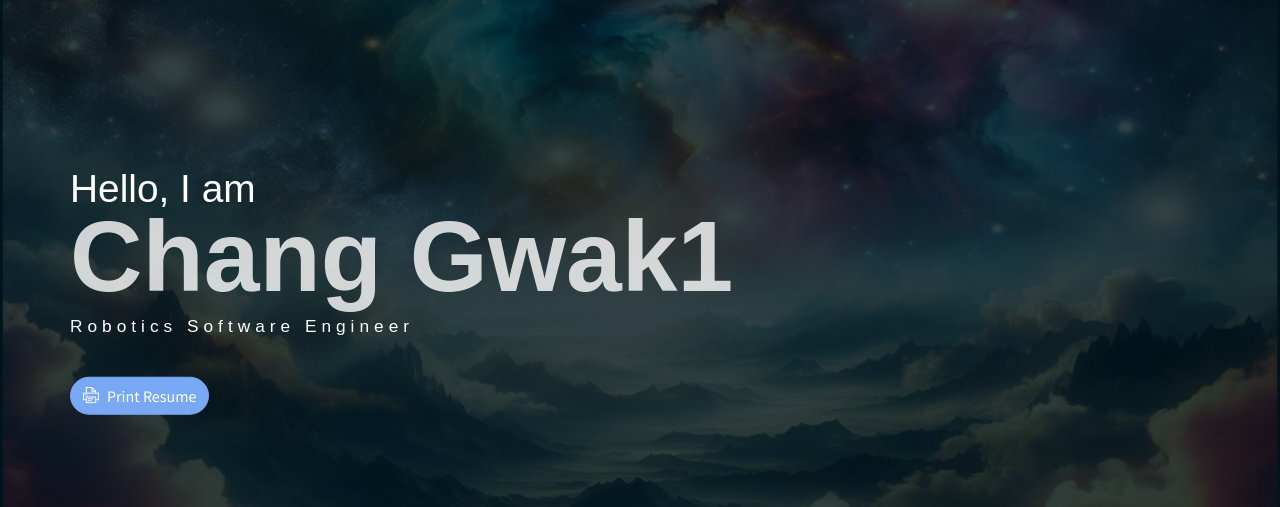
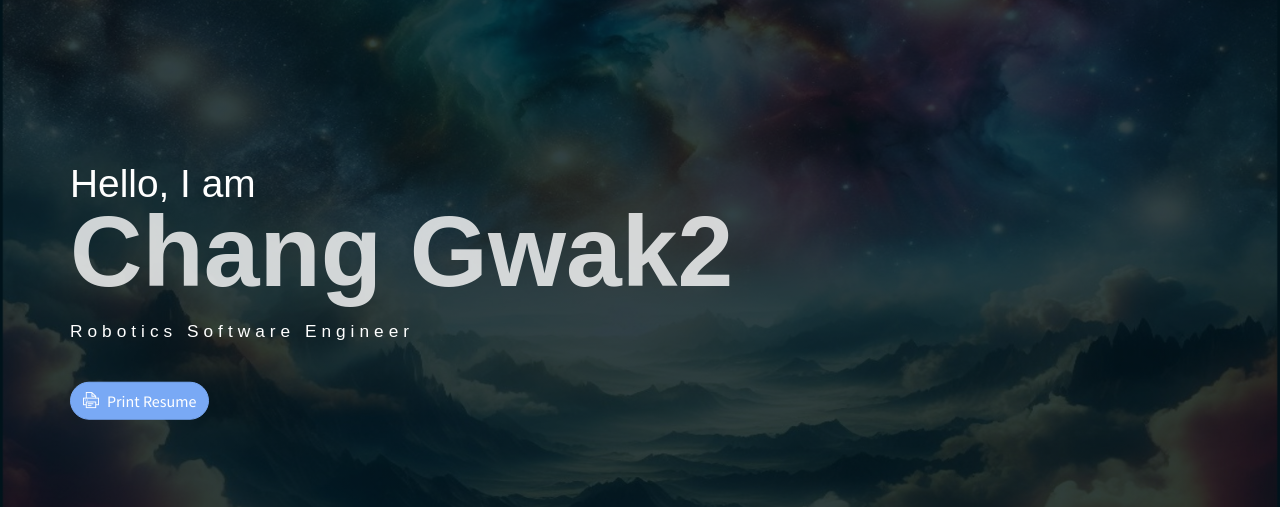
Before and after one commit to changgwak/chang.github.io, a website: page index.html in a window 1280 px wide. Shown: the part 62-569 px from the top of the page. Drawn offline with Linux system fonts and the light colour scheme; some packages are replaced by stand-ins of ours.

Commit message:
Modify header texts

```diff
--- a/index.html
+++ b/index.html
@@ -22,9 +22,9 @@
                 <li class="social-item"><a class="social-link text-light" href="#"><i class="ti-instagram" aria-hidden="true"></i></a></li>
                 <li class="social-item"><a class="social-link text-light" href="#"><i class="ti-github" aria-hidden="true"></i></a></li>
             </ul>
-            <div class="header-content">
+            <div class="header-content" style="margin-bottom: 20px;">
                 <h4 class="header-subtitle">Hello, I am</h4>
-                <h1 class="header-title">Chang Gwak1</h1>
+                <h1 class="header-title" style="margin-bottom: 35px;">Chang Gwak2</h1>
                 <h6 class="header-mono">Robotics Software Engineer</h6>
                 <button class="btn btn-primary btn-rounded"><i class="ti-printer pr-2"></i>Print Resume</button>
             </div>
```
